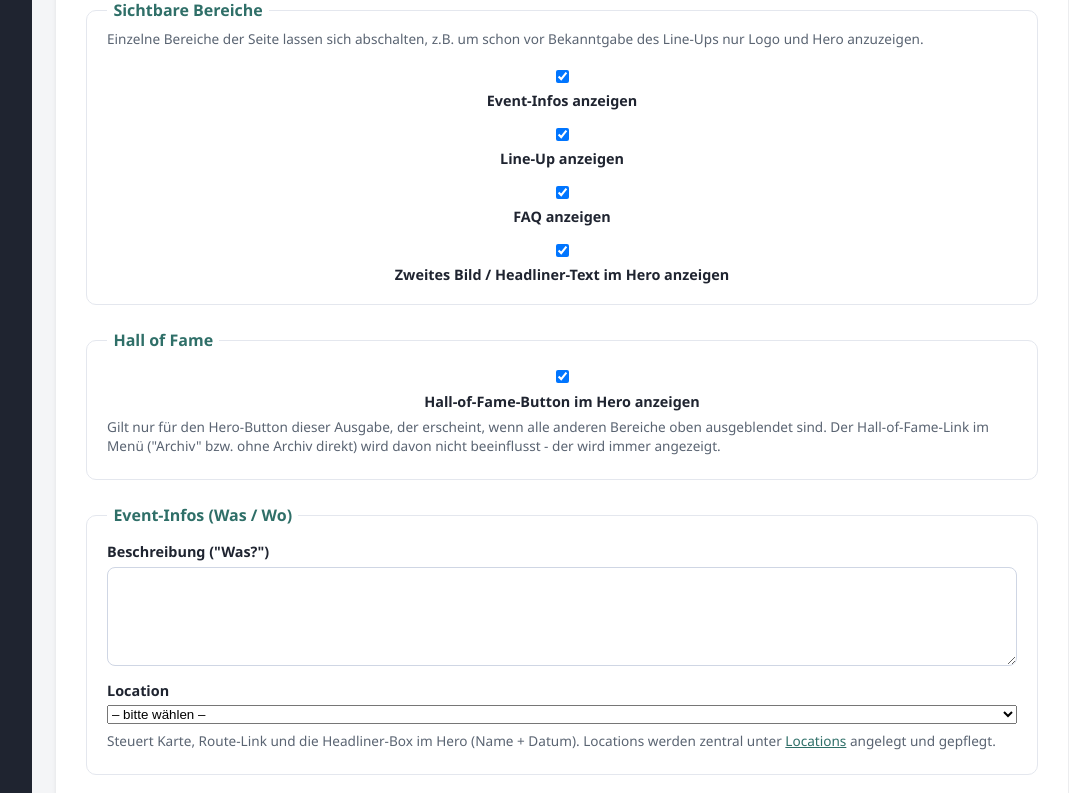
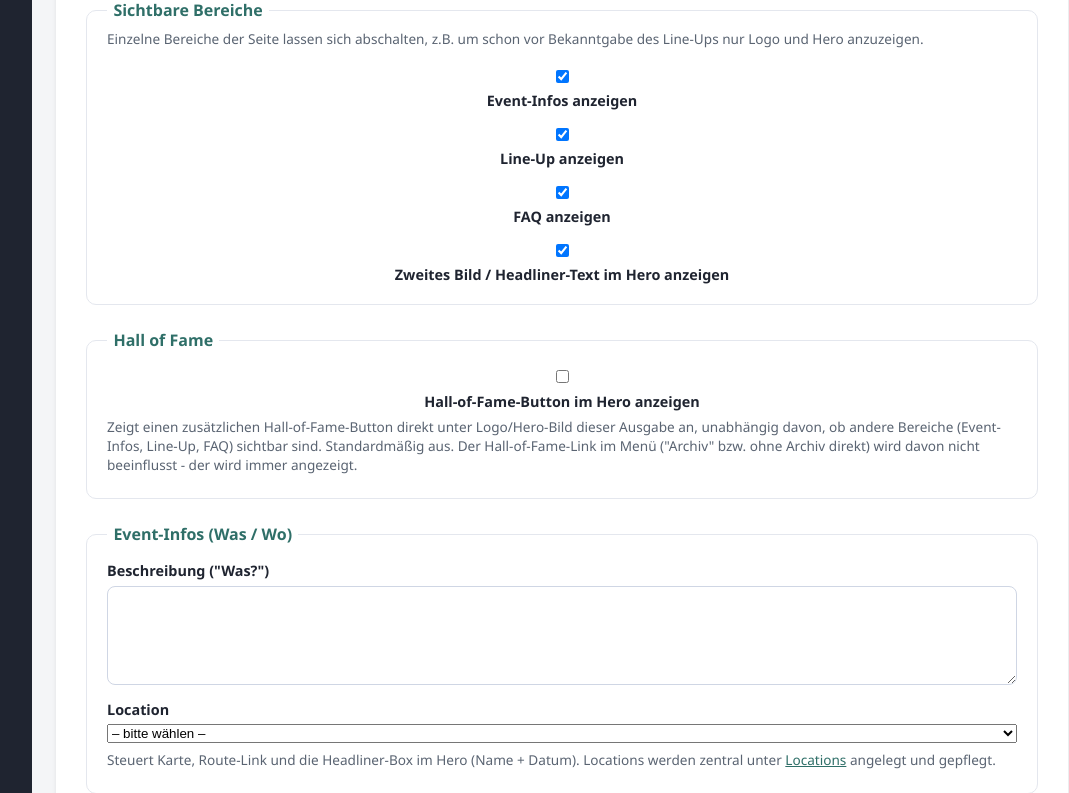
Before and after one commit to JulianVor/goa_webapp, a Spring Boot app: page /admin/editions/new in a window 1280 px wide. Shown: the part 541-1334 px from the top of the page, without its empty margins (188-1257 px from the left). Run offline with Spring Boot 4, Linux system fonts and the light colour scheme; the visitor is signed in with stand-in values (Sample User, id 1); data comes from the database, SQL or seed files in the repository; some of the project's set-up classes (security, data sources, template engines, error pages and the like) are left out, and stand-ins take their place.

Commit message:
Hall-of-Fame hero button is independent of other sections, opt-in
Was only ever a fallback shown when Event-Infos/Line-Up/FAQ were all
hidden; now shows whenever an edition's own "Hall-of-Fame-Button im
Hero anzeigen" checkbox is on, alongside a full page too. Flipped the
field's default to hidden (unlike the other show* flags) since it's no
longer gated by that fallback condition - every edition would otherwise
suddenly show it. Also works on archived/Kneipenkonzert pages now, not
just the current edition's.

Co-Authored-By: Claude Sonnet 5 <noreply@anthropic.com>
Claude-Session: https://claude.ai/code/session_012TqBTSpVWDE9HTcCVVYau5

```diff
--- a/src/main/java/de/goafestival/webapp/domain/Edition.java
+++ b/src/main/java/de/goafestival/webapp/domain/Edition.java
@@ -144,6 +144,8 @@ public class Edition {
     private Boolean showLineup;
     private Boolean showFaq;
     private Boolean showHeadliner;
+
+    /** Unlike the flags above, opt-in: hidden by default, only shown once explicitly enabled. */
     private Boolean showHallOfFame;
 
     /** Only one edition may be "current" (shown at "/"); others are reachable as history. */
@@ -435,8 +437,9 @@ public class Edition {
         this.showHeadliner = showHeadliner;
     }
 
+    /** Opt-in (unlike the other show* flags): hidden unless explicitly enabled for this edition. */
     public boolean isShowHallOfFame() {
-        return showHallOfFame == null || showHallOfFame;
+        return showHallOfFame != null && showHallOfFame;
     }
 
     public void setShowHallOfFame(Boolean showHallOfFame) {
--- a/src/main/java/de/goafestival/webapp/dto/EditionForm.java
+++ b/src/main/java/de/goafestival/webapp/dto/EditionForm.java
@@ -68,7 +68,7 @@ public class EditionForm {
     private boolean showLineup = true;
     private boolean showFaq = true;
     private boolean showHeadliner = true;
-    private boolean showHallOfFame = true;
+    private boolean showHallOfFame = false;
 
     private MultipartFile logoImage;
     private MultipartFile backgroundImage;
--- a/src/main/resources/templates/admin/edition-form.html
+++ b/src/main/resources/templates/admin/edition-form.html
@@ -58,9 +58,10 @@
             <legend>Hall of Fame</legend>
             <label class="checkbox-row"><input type="checkbox" th:field="*{showHallOfFame}"/> Hall-of-Fame-Button im Hero anzeigen</label>
             <p class="field-hint">
-                Gilt nur für den Hero-Button dieser Ausgabe, der erscheint, wenn alle anderen Bereiche oben
-                ausgeblendet sind. Der Hall-of-Fame-Link im Menü ("Archiv" bzw. ohne Archiv direkt) wird davon
-                nicht beeinflusst - der wird immer angezeigt.
+                Zeigt einen zusätzlichen Hall-of-Fame-Button direkt unter Logo/Hero-Bild dieser Ausgabe an,
+                unabhängig davon, ob andere Bereiche (Event-Infos, Line-Up, FAQ) sichtbar sind. Standardmäßig aus.
+                Der Hall-of-Fame-Link im Menü ("Archiv" bzw. ohne Archiv direkt) wird davon nicht beeinflusst -
+                der wird immer angezeigt.
             </p>
         </fieldset>
 
```
Also changed, not shown: src/main/resources/templates/edition.html (+4 -4 lines).
